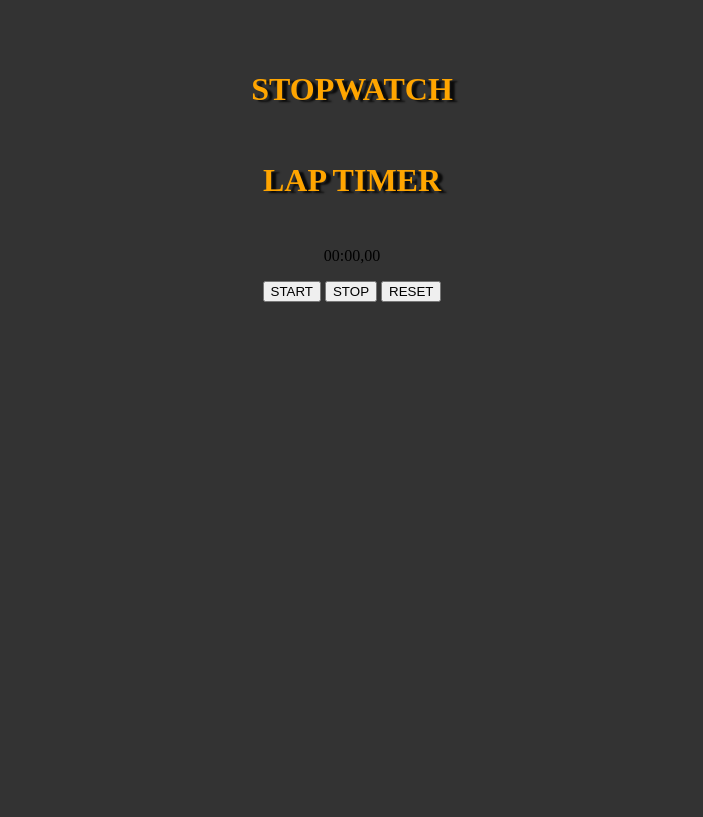
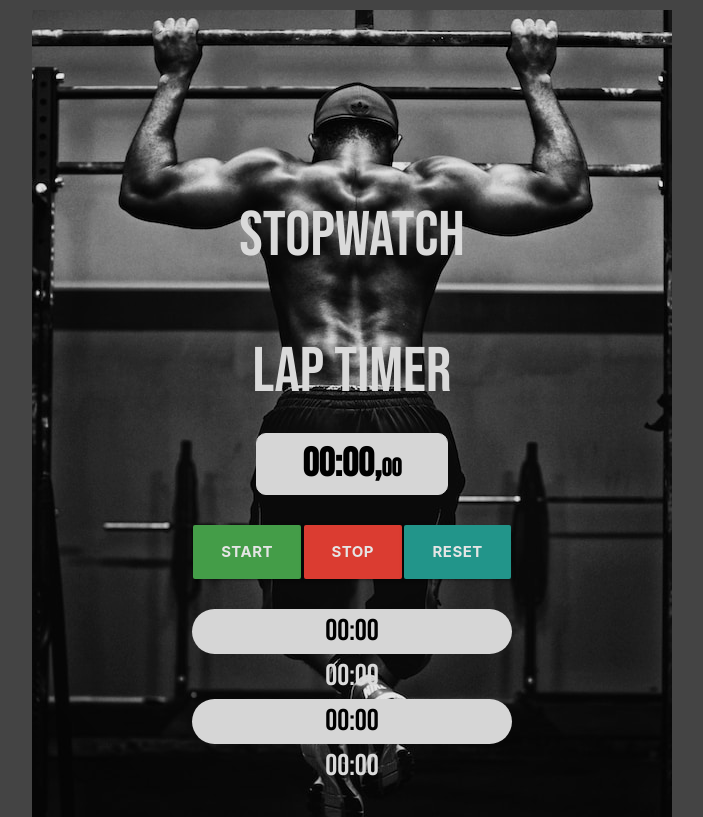
Before and after one commit to fmmdevs/30-js-proyects-30-days, a plain HTML site: page 2. Stopwatch-Lap timer/index.html in a window 1280 px wide. Shown: the top 817 px of the page, without its empty margins (288-991 px from the left). Drawn offline with nearby package versions, Linux system fonts and the light colour scheme; files that its build step writes are made by us from their sources.

Commit message:
CSS and HTML DONE

```diff
--- a/2. Stopwatch-Lap timer/index.html
+++ b/2. Stopwatch-Lap timer/index.html
@@ -4,23 +4,34 @@
     <meta charset="UTF-8" />
     <meta name="viewport" content="width=device-width, initial-scale=1.0" />
     <title>Stopwatch Lap Timer</title>
+    <link
+      rel="stylesheet"
+      href="https://cdnjs.cloudflare.com/ajax/libs/materialize/1.0.0/css/materialize.min.css"
+    />
     <link rel="stylesheet" href="style.css" />
   </head>
   <body>
-    <div class="container flex-col">
+    <main class="flex-col" id="container">
+      <div class="overlay"></div>
       <h1>STOPWATCH</h1>
       <h1>LAP TIMER</h1>
       <div id="timer">
         <p>
           <span id="timer-minutes">00</span>:<span id="timer-seconds">00</span
-          >,<span id="timer-decimal">00</span>
+          >,<span id="timer-tens">00</span>
         </p>
       </div>
       <div class="buttons flex-row">
-        <button>START</button>
-        <button>STOP</button>
-        <button>RESET</button>
+        <button id="start-btn" class="btn green btn-large">START</button>
+        <button id="stop-btn" class="btn red btn-large">STOP</button>
+        <button id="reset-btn" class="btn btn-large">RESET</button>
       </div>
-    </div>
+      <ul id="laps-container" class="laps-container">
+        <li>00:00</li>
+        <li>00:00</li>
+        <li>00:00</li>
+        <li>00:00</li>
+      </ul>
+    </main>
   </body>
 </html>
--- /dev/null
+++ b/2. Stopwatch-Lap timer/style.css
@@ -0,0 +1,105 @@
+@font-face {
+  font-family: "BebasNeue-Regular";
+  src: url(assets/Bebas_Neue/BebasNeue-Regular.ttf) format("truetype");
+}
+
+*,
+::before,
+::after {
+  padding: 0;
+  margin: 0;
+  box-sizing: border-box;
+}
+
+:root {
+  --dark-c: #444;
+  --grey-c: #f3f3f3;
+  --bg-c: #eee;
+  --border-radios: 25px;
+}
+
+body {
+  text-align: center;
+  font-family: "BebasNeue-Regular";
+  color: var(--grey-c);
+  height: 100vh;
+  background-color: var(--dark-c);
+}
+.flex-col {
+  display: flex;
+  flex-direction: column;
+  align-items: center;
+}
+
+#container {
+  width: 640px;
+  height: 960px;
+  margin: 10px auto;
+  background: url("./assets/img/edgar-chaparro-sHfo3WOgGTU-unsplash.jpg");
+  padding-top: 150px;
+  z-index: 1;
+  position: relative;
+}
+.overlay {
+  position: absolute;
+  top: 0;
+  left: 0;
+  width: 100%; /* O ajusta según sea necesario */
+  height: 100%; /* O ajusta según sea necesario */
+  background-color: rgba(
+    0,
+    0,
+    0,
+    0.1
+  ); /* Ajusta el color y la opacidad según tus necesidades */
+  z-index: 2;
+}
+
+#timer {
+  font-size: 40px;
+  font-weight: 800;
+  border: 1px solid var(--bg-c);
+  background-color: var(--bg-c);
+  border-radius: 10px;
+  color: black;
+
+  display: inline-block;
+  padding: 0 3rem;
+}
+
+#timer-tens {
+  font-size: 25px;
+}
+
+button {
+  border-radius: 100%;
+  padding: 20px;
+  margin-top: 2rem;
+  font-weight: 700;
+}
+
+.btn:active {
+  box-shadow: inset 0 0 10px 1px rgba(0, 0, 0, 0.5);
+}
+
+.laps-container {
+  width: 50%;
+  margin: 2rem auto;
+  font-size: 2rem;
+}
+
+.laps-container span {
+  letter-spacing: 3px;
+}
+
+.laps-container li {
+  border-radius: var(--border-radios);
+}
+
+.laps-container li:nth-child(odd) {
+  background-color: var(--bg-c);
+  color: black;
+}
+
+.laps-container li:nth-child(even) {
+}
```
Also changed, not shown: 2. Stopwatch-Lap timer/assets/Bebas_Neue/BebasNeue-Regular.ttf (added), 2. Stopwatch-Lap timer/assets/Bebas_Neue/OFL.txt (added), 2. Stopwatch-Lap timer/assets/img/edgar-chaparro-sHfo3WOgGTU-unsplash.jpg (added).
